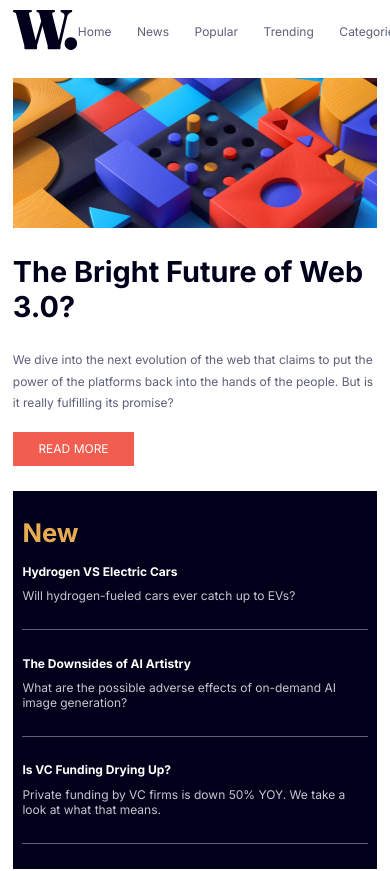
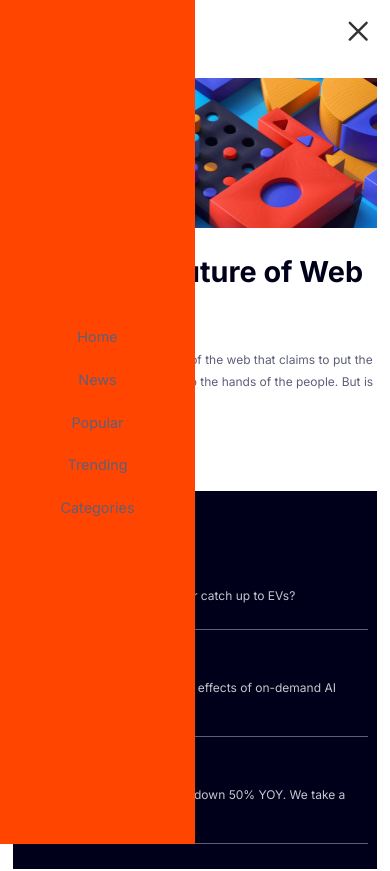
Before and after one commit to StephenThagana/news-homepage, a website: page index.html in a window 390 px wide. Shown: the top 871 px of the page. Drawn offline with nearby package versions, Linux system fonts and the light colour scheme.

Commit message:
added mobile navigation

```diff
--- a/index.html
+++ b/index.html
@@ -23,7 +23,7 @@
   <body class="container">
     <section class="section__home">
       <div class="container">
-        <header class="container__header">
+        <header class="container__header nav-open">
           <a href="#" class="header__link">
           <img src="assets/images/logo.svg" alt="" class="header__logo">
         </a>
@@ -36,6 +36,10 @@
             <li><a href="#" class="main__nav-link"> Categories</a></li>
           </ul>
         </nav>
+        <button class="btn__mobile-nav">
+          <ion-icon class="icon-mobile-nav" name="menu-outline"></ion-icon>
+          <ion-icon class="icon-mobile-nav" name="close-outline"></ion-icon>
+        </button>
       </header>
         <div class="container__content grid grid-3--cols">
           <div class="container__home grid grid-2--cols">
@@ -120,6 +124,8 @@
         </div>
       </div>
     </section>
+    <script type="module" src="https://unpkg.com/ionicons@5.5.2/dist/ionicons/ionicons.esm.js"></script>
+<script nomodule src="https://unpkg.com/ionicons@5.5.2/dist/ionicons/ionicons.js"></script>
   </body>
 </html>
 
--- a/sass/abstracts/_variables.scss
+++ b/sass/abstracts/_variables.scss
@@ -15,5 +15,5 @@
 
   --font-family: "Inter", sans-serif;
 
-  --section-padding: 1.2rem 0;
+  --section-padding: 1.2rem 0 10rem 0;
 }
--- a/sass/components/_button.scss
+++ b/sass/components/_button.scss
@@ -18,3 +18,32 @@
   background-color: var(--color-Very-dark-blue);
   color: #fff;
 }
+//////////////////////////
+/// MOBILE NAVIGATION
+.btn__mobile-nav {
+  border: none;
+  background: none;
+  cursor: pointer;
+  display: none;
+
+  @include respond(mid-tab-port) {
+    display: block;
+  }
+}
+.icon-mobile-nav {
+  width: 4.8rem;
+  height: 4.8rem;
+  color: #333;
+}
+.nav-open .icon-mobile-nav[name="close-outline"] {
+  display: none;
+
+  @include respond(mid-tab-port) {
+    display: block;
+  }
+}
+.nav-open .icon-mobile-nav[name="menu-outline"] {
+  @include respond(mid-tab-port) {
+    display: none;
+  }
+}
--- a/sass/components/_header.scss
+++ b/sass/components/_header.scss
@@ -7,11 +7,42 @@
   margin-right: auto;
 }
 .main__nav {
+  @include respond(mid-tab-port) {
+    background-color: orangered;
+    position: absolute;
+    top: 0;
+    left: 0;
+    width: 50%;
+    height: 100%;
+
+    display: flex;
+    align-items: center;
+    justify-content: center;
+    transition: all 0.5s;
+
+    // HIDE NAVIGATION
+    opacity: 0;
+    pointer-events: none;
+    visibility: hidden;
+  }
+
   &-list {
     list-style: none;
     display: flex;
     align-items: center;
     gap: 3.2rem;
+
+    @include respond(mid-tab-port) {
+      flex-direction: column;
+    }
+  }
+}
+
+@include respond(mid-tab-port) {
+  .nav-open .main__nav {
+    opacity: 1;
+    pointer-events: auto;
+    visibility: visible;
   }
 }
 .main__nav-link:link,
@@ -21,6 +52,10 @@
   color: var(--color-dark-grayish-blue);
   font-size: 1.5rem;
   transition: all 0.3s;
+
+  @include respond(mid-tab-port) {
+    font-size: 1.8rem;
+  }
 }
 .main__nav-link:hover,
 .main__nav-link:active {
```
Also changed, not shown: css/styles.css.
